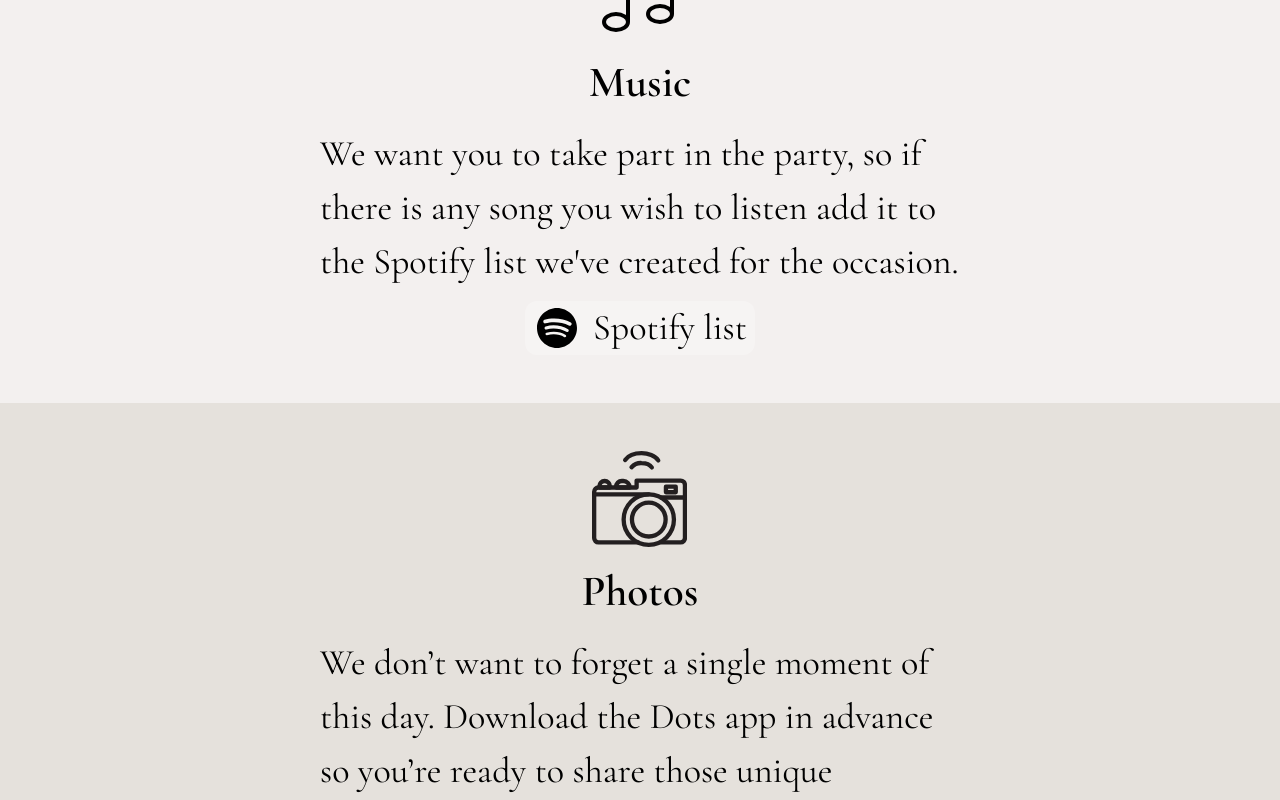
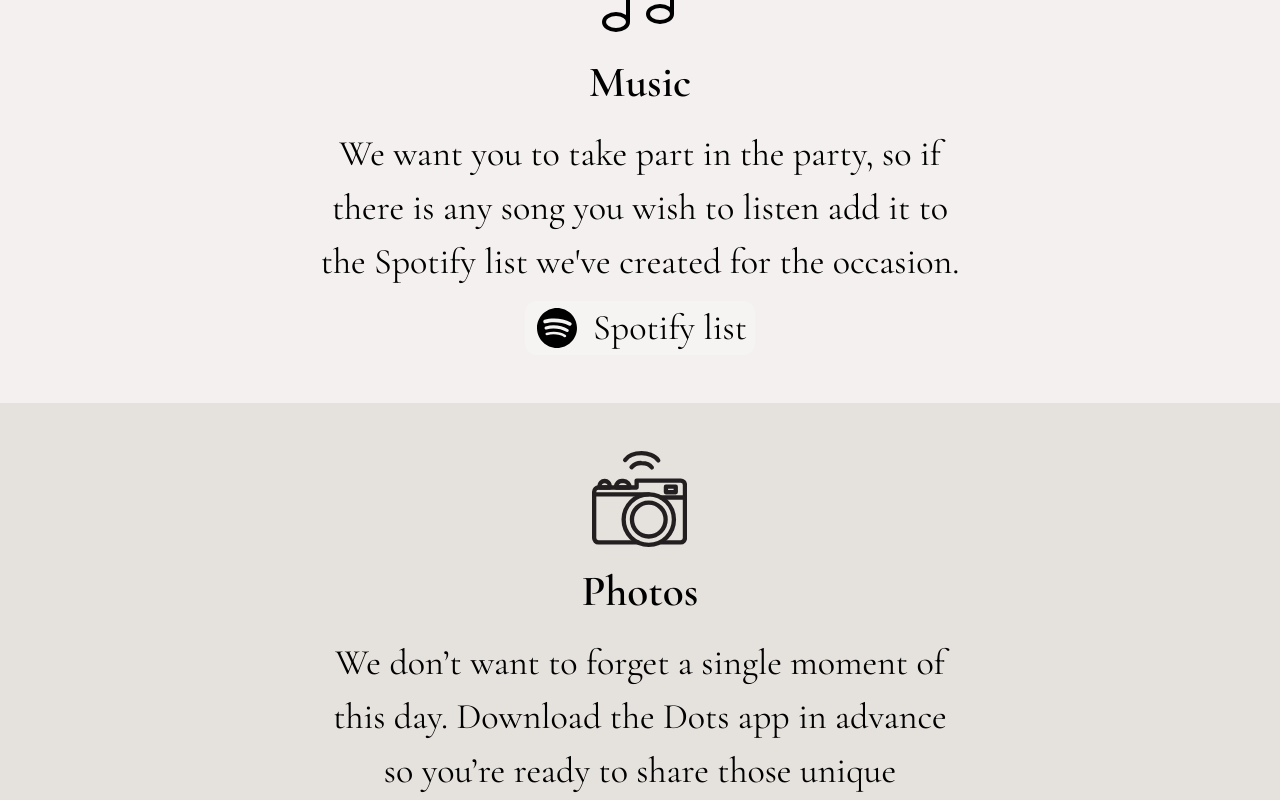
Before and after one commit to camilleri/web-boda, a React (Vite) app: page / in a window 1280 px wide. Shown: the part 4640-5440 px from the top of the page. Built offline with nearby package versions, Linux system fonts and the light colour scheme.

Commit message:
Align text center

```diff
--- a/src/LinkSection.tsx
+++ b/src/LinkSection.tsx
@@ -72,7 +72,7 @@ function LinkSection(props: Props) {
         <Text
           fontSize={textSize}
           fontSizeMobile={textSizeMobile}
-          textAlign="left"
+          textAlign="center"
         >
           {t(props.messagekey)}
         </Text>
@@ -84,7 +84,7 @@ function LinkSection(props: Props) {
             <Text
               fontSize={textSize}
               fontSizeMobile={textSizeMobile}
-              textAlign="left"
+              textAlign="center"
             >
               {t(props.linkkey)}
             </Text>
```
